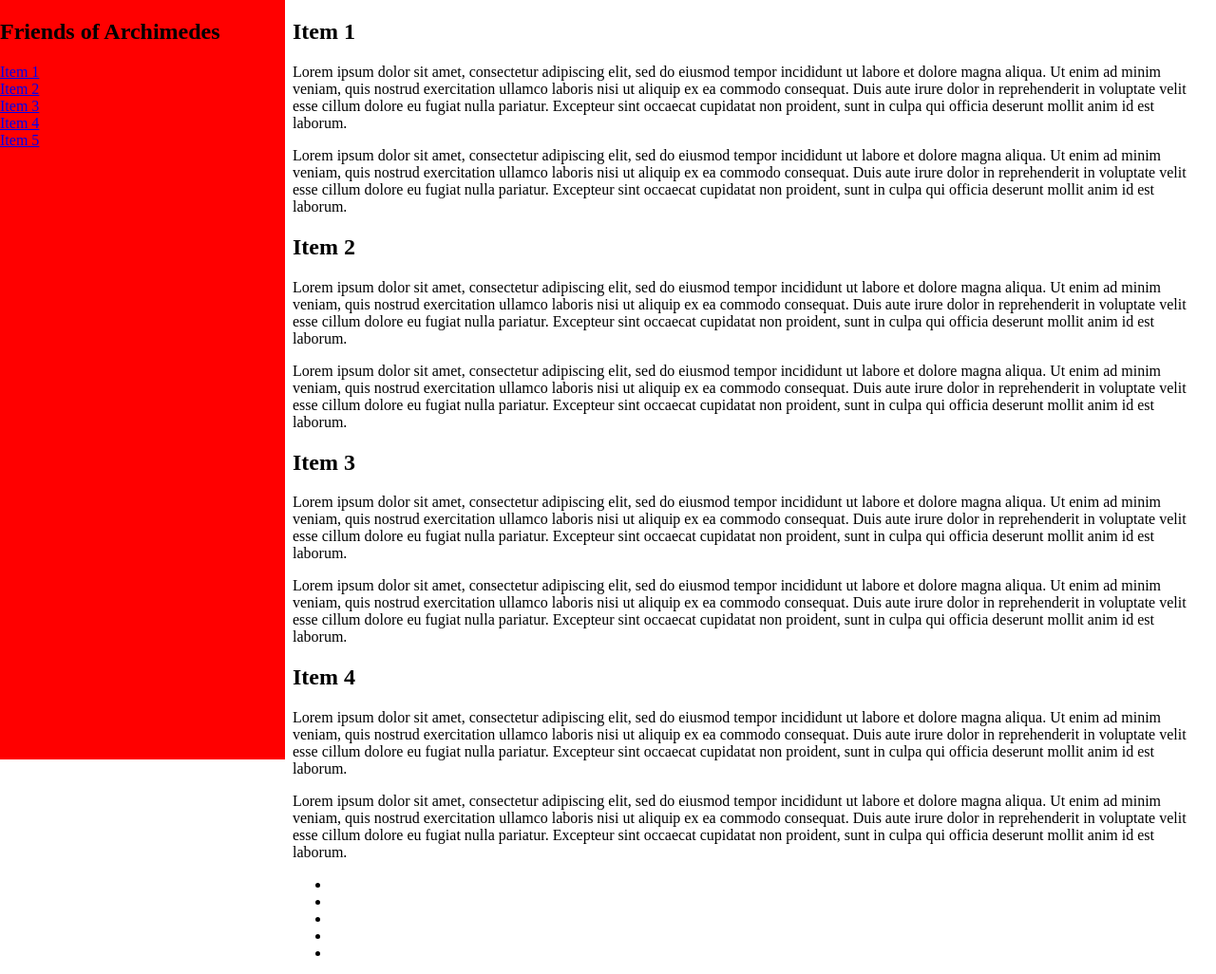
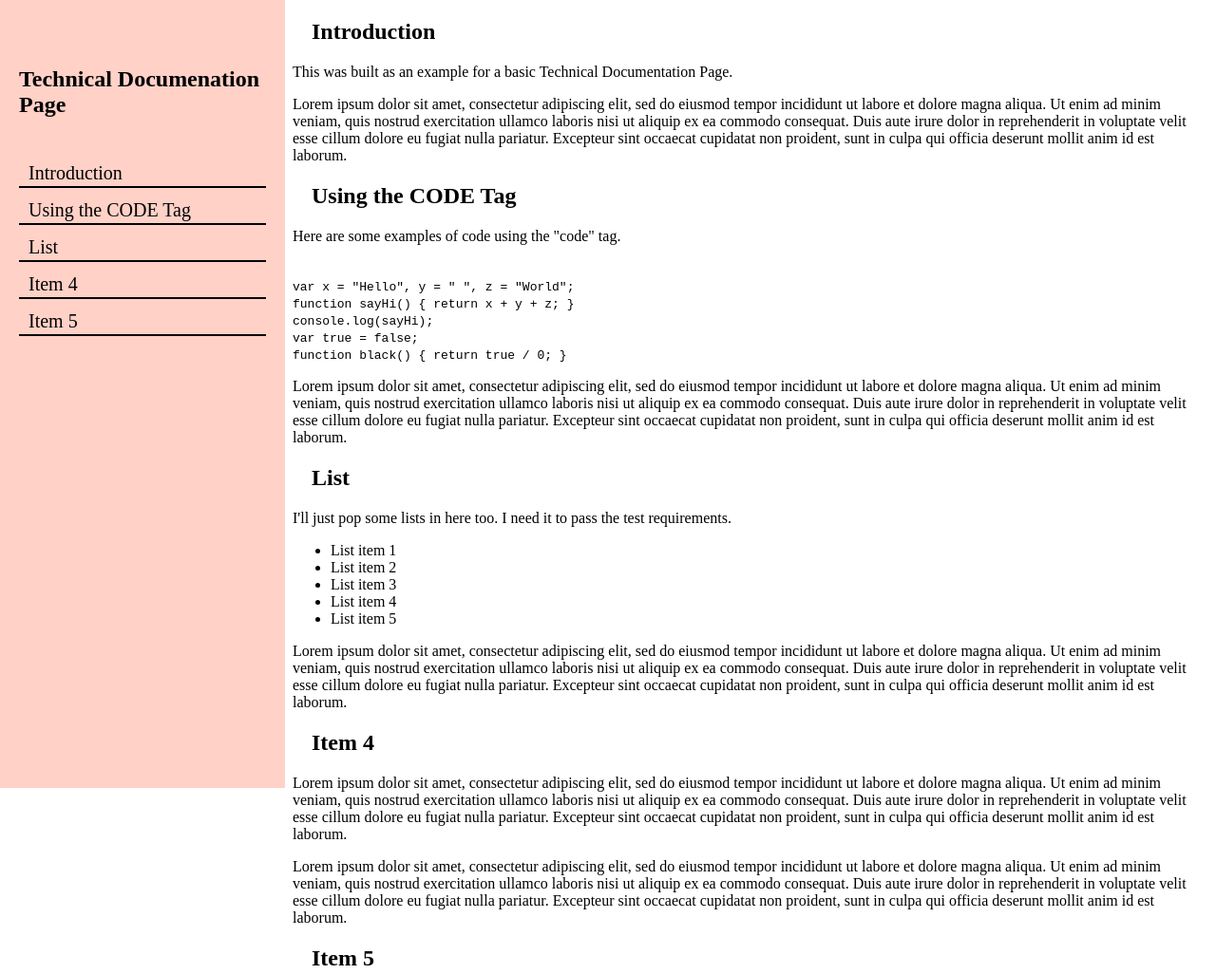
Before and after one commit to dannyirwin/FCC-Documenation-Page, a plain HTML site: page index.html in a window 1280 px wide. Shown: the top 1026 px of the page at 95% size. Drawn offline with Linux system fonts and the light colour scheme.

Commit message:
Cleaning up some mobile formating

```diff
--- a/index.html
+++ b/index.html
@@ -2,8 +2,8 @@
  <html>
 
  <head>
-<link rel="stylesheet" type="text/css" href="style.css">
-     <title>FCC: Documenation Page </title>
+     <link rel="stylesheet" type="text/css" href="style.css">
+     <title>FCC: Technical Documenation Page </title>
 
  </head>
 
@@ -12,10 +12,12 @@
 
      <!-- Nav Bar-->
      <nav id="navbar">
-         <header><h1>Friends of Archimedes</h1></header>
-         <a class="nav-link" href="#Item_1">Item 1</a>
-         <a class="nav-link" href="#Item_2">Item 2</a>
-         <a class="nav-link" href="#Item_3">Item 3</a>
+         <header>
+             <h1>Technical Documenation Page </h1>
+         </header>
+         <a class="nav-link" href="#introduction">Introduction</a>
+         <a class="nav-link" href="#Using_the_CODE_Tag">Using the CODE Tag</a>
+         <a class="nav-link" href="#List">List</a>
          <a class="nav-link" href="#Item_4">Item 4</a>
          <a class="nav-link" href="#Item_5">Item 5</a>
 
@@ -24,46 +26,75 @@
      <!-- Main Section-->
      <main id="main-doc">
 
-         <section id="Item_1" class="main-section">
-             <header><h2>Item 1</h2></header>
-             <p>Lorem ipsum dolor sit amet, consectetur adipiscing elit, sed do eiusmod tempor incididunt ut labore et dolore magna aliqua. Ut enim ad minim veniam, quis nostrud exercitation ullamco laboris nisi ut aliquip ex ea commodo consequat. Duis aute irure dolor in reprehenderit in voluptate velit esse cillum dolore eu fugiat nulla pariatur. Excepteur sint occaecat cupidatat non proident, sunt in culpa qui officia deserunt mollit anim id est laborum.</p>
+         <section id="introduction" class="main-section">
+             <header>
+                 <h2>Introduction</h2>
+             </header>
+             <p>This was built as an example for a basic Technical Documentation Page.</p>
              <p>Lorem ipsum dolor sit amet, consectetur adipiscing elit, sed do eiusmod tempor incididunt ut labore et dolore magna aliqua. Ut enim ad minim veniam, quis nostrud exercitation ullamco laboris nisi ut aliquip ex ea commodo consequat. Duis aute irure dolor in reprehenderit in voluptate velit esse cillum dolore eu fugiat nulla pariatur. Excepteur sint occaecat cupidatat non proident, sunt in culpa qui officia deserunt mollit anim id est laborum.</p>
          </section>
 
-         <section id="Item_2" class="main-section">
-             <header><h2>Item 2</h2></header>
-             <p>Lorem ipsum dolor sit amet, consectetur adipiscing elit, sed do eiusmod tempor incididunt ut labore et dolore magna aliqua. Ut enim ad minim veniam, quis nostrud exercitation ullamco laboris nisi ut aliquip ex ea commodo consequat. Duis aute irure dolor in reprehenderit in voluptate velit esse cillum dolore eu fugiat nulla pariatur. Excepteur sint occaecat cupidatat non proident, sunt in culpa qui officia deserunt mollit anim id est laborum.</p>
+         <section id="Using_the_CODE_Tag" class="main-section">
+             <header>
+                 <h2>Using the CODE Tag</h2>
+             </header>
+             <p> Here are some examples of code using the "code" tag.</p><br>
+             <code>
+                 var x = "Hello",
+                 y = " ",
+                 z = "World";
+             </code><br>
+             <code>
+                 function sayHi() {
+                 return x + y + z;
+                 }
+             </code><br>
+             <code>
+                 console.log(sayHi);</code><br>
+             <code>
+                 var true = false;
+             </code><br>
+             <code>
+                 function black() {
+                 return true / 0;
+                 }
+             </code><br>
              <p>Lorem ipsum dolor sit amet, consectetur adipiscing elit, sed do eiusmod tempor incididunt ut labore et dolore magna aliqua. Ut enim ad minim veniam, quis nostrud exercitation ullamco laboris nisi ut aliquip ex ea commodo consequat. Duis aute irure dolor in reprehenderit in voluptate velit esse cillum dolore eu fugiat nulla pariatur. Excepteur sint occaecat cupidatat non proident, sunt in culpa qui officia deserunt mollit anim id est laborum.</p>
          </section>
 
-         <section id="Item_3" class="main-section">
-             <header><h2>Item 3</h2></header>
-             <p>Lorem ipsum dolor sit amet, consectetur adipiscing elit, sed do eiusmod tempor incididunt ut labore et dolore magna aliqua. Ut enim ad minim veniam, quis nostrud exercitation ullamco laboris nisi ut aliquip ex ea commodo consequat. Duis aute irure dolor in reprehenderit in voluptate velit esse cillum dolore eu fugiat nulla pariatur. Excepteur sint occaecat cupidatat non proident, sunt in culpa qui officia deserunt mollit anim id est laborum.</p>
+         <section id="List" class="main-section">
+             <header>
+                 <h2>List</h2>
+             </header>
+             <p> I'll just pop some lists in here too. I need it to pass the test requirements.</p>
+
+             <ul>
+                 <li> List item 1</li>
+                 <li> List item 2</li>
+                 <li> List item 3</li>
+                 <li> List item 4</li>
+                 <li> List item 5</li>
+             </ul>
              <p>Lorem ipsum dolor sit amet, consectetur adipiscing elit, sed do eiusmod tempor incididunt ut labore et dolore magna aliqua. Ut enim ad minim veniam, quis nostrud exercitation ullamco laboris nisi ut aliquip ex ea commodo consequat. Duis aute irure dolor in reprehenderit in voluptate velit esse cillum dolore eu fugiat nulla pariatur. Excepteur sint occaecat cupidatat non proident, sunt in culpa qui officia deserunt mollit anim id est laborum.</p>
          </section>
 
          <section id="Item_4" class="main-section">
-             <header><h2>Item 4</h2></header>
+             <header>
+                 <h2>Item 4</h2>
+             </header>
              <p>Lorem ipsum dolor sit amet, consectetur adipiscing elit, sed do eiusmod tempor incididunt ut labore et dolore magna aliqua. Ut enim ad minim veniam, quis nostrud exercitation ullamco laboris nisi ut aliquip ex ea commodo consequat. Duis aute irure dolor in reprehenderit in voluptate velit esse cillum dolore eu fugiat nulla pariatur. Excepteur sint occaecat cupidatat non proident, sunt in culpa qui officia deserunt mollit anim id est laborum.</p>
              <p>Lorem ipsum dolor sit amet, consectetur adipiscing elit, sed do eiusmod tempor incididunt ut labore et dolore magna aliqua. Ut enim ad minim veniam, quis nostrud exercitation ullamco laboris nisi ut aliquip ex ea commodo consequat. Duis aute irure dolor in reprehenderit in voluptate velit esse cillum dolore eu fugiat nulla pariatur. Excepteur sint occaecat cupidatat non proident, sunt in culpa qui officia deserunt mollit anim id est laborum.</p>
-             <ul>
-                 <li></li>
-                 <li></li>
-                 <li></li>
-                 <li></li>
-                 <li></li>
-             </ul>
+
+
          </section>
 
          <section id="Item_5" class="main-section">
-             <header><h2>Item 5</h2></header>
+             <header>
+                 <h2>Item 5</h2>
+             </header>
              <p>Lorem ipsum dolor sit amet, consectetur adipiscing elit, sed do eiusmod tempor incididunt ut labore et dolore magna aliqua. Ut enim ad minim veniam, quis nostrud exercitation ullamco laboris nisi ut aliquip ex ea commodo consequat. Duis aute irure dolor in reprehenderit in voluptate velit esse cillum dolore eu fugiat nulla pariatur. Excepteur sint occaecat cupidatat non proident, sunt in culpa qui officia deserunt mollit anim id est laborum.</p>
              <p>Lorem ipsum dolor sit amet, consectetur adipiscing elit, sed do eiusmod tempor incididunt ut labore et dolore magna aliqua. Ut enim ad minim veniam, quis nostrud exercitation ullamco laboris nisi ut aliquip ex ea commodo consequat. Duis aute irure dolor in reprehenderit in voluptate velit esse cillum dolore eu fugiat nulla pariatur. Excepteur sint occaecat cupidatat non proident, sunt in culpa qui officia deserunt mollit anim id est laborum.</p>
-             <code></code>
-             <code></code>
-             <code></code>
-             <code></code>
-             <code></code>
+
          </section>
 
 
--- a/style.css
+++ b/style.css
@@ -1,6 +1,8 @@
 :root {
 
     --nav-width: 300px;
+
+    --color1: #ffd1c7;
 
 }
 
@@ -8,17 +10,11 @@ nav {
     display: none;
 }
 
-body {
+body {}
 
-}
+main {}
 
-main {
-
-}
-
-section {
-
-}
+section {}
 
 @media screen and (min-width: 600px) {
 
@@ -27,11 +23,25 @@ section {
         top: 0;
         left: 0;
         height: 100vh;
-    width: var(--nav-width);
+        max-width: var(--nav-width);
         display: flex;
         flex-direction: column;
+        padding-top: 30px;
+        background: var(--color1);
+    }
 
-    background: red;
+    header {
+        margin: 20px;
+    }
+
+
+    .nav-link {
+        color: black;
+        font-size: 20px;
+        text-decoration: none;
+        margin: 5px 20px;
+        padding: 2px 10px;
+        border-bottom: solid 2px
     }
 
     main {
```
Lines whose indentation alone changed are shown as unchanged.
